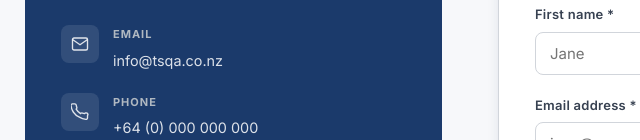
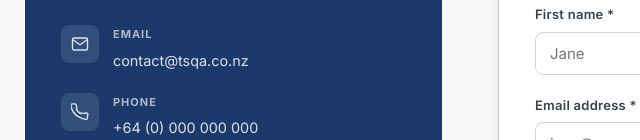
Before and after one commit to Migueltomlinson/TSQA-Website, a plain HTML site: page contact.html in a window 1280 px wide. Shown: the part 660-800 px from the top of the page, 45-685 px from the left. Drawn offline with nearby package versions, Linux system fonts and the light colour scheme.

Commit message:
Update contact email address in contact.html

```diff
--- a/contact.html
+++ b/contact.html
@@ -155,7 +155,7 @@
           <div class="contact-detail-text">
             <span>Email</span>
             <!-- Replace with your actual email -->
-            <a href="mailto:info@tsqa.co.nz">info@tsqa.co.nz</a>
+            <a href="mailto:contact@tsqa.co.nz">contact@tsqa.co.nz</a>
           </div>
         </div>
 
```
